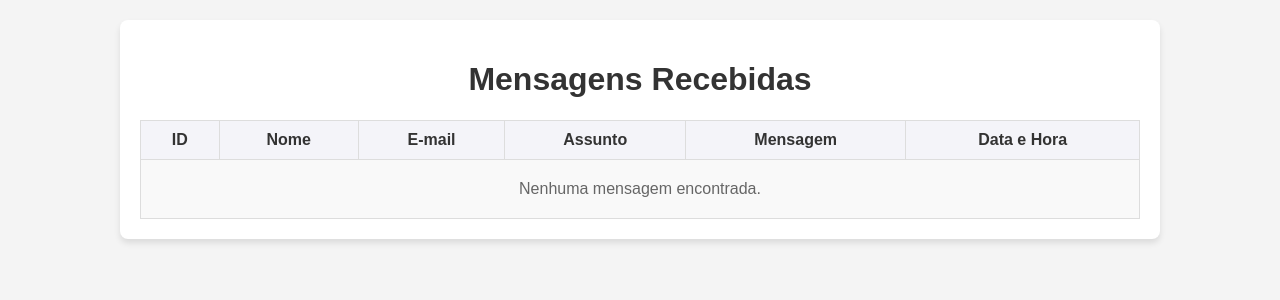
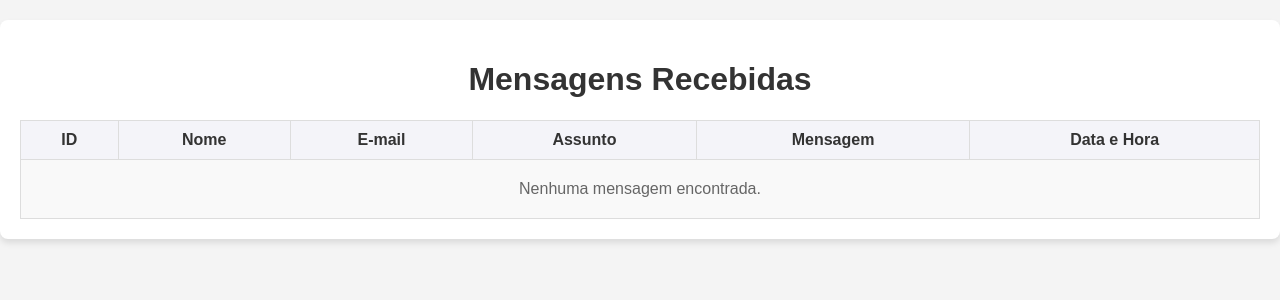
Before and after one commit to RicardoG-EngComp/meu-site-flask, a Flask app: page /mensagens in a window 1280 px wide. Shown: the top 300 px of the page. Run offline with Flask 3, Linux system fonts and the light colour scheme; data that the repository does not hold is empty.

Commit message:
ajuste de desing mensagens.html4

```diff
--- a/static/style.css
+++ b/static/style.css
@@ -102,7 +102,7 @@ main {
 
 /* Contêiner centralizado */
 .container {
-    max-width: 1000px;
+    max-width: px;
     margin: 20px auto;
     background: #fff;
     padding: 20px;
```
